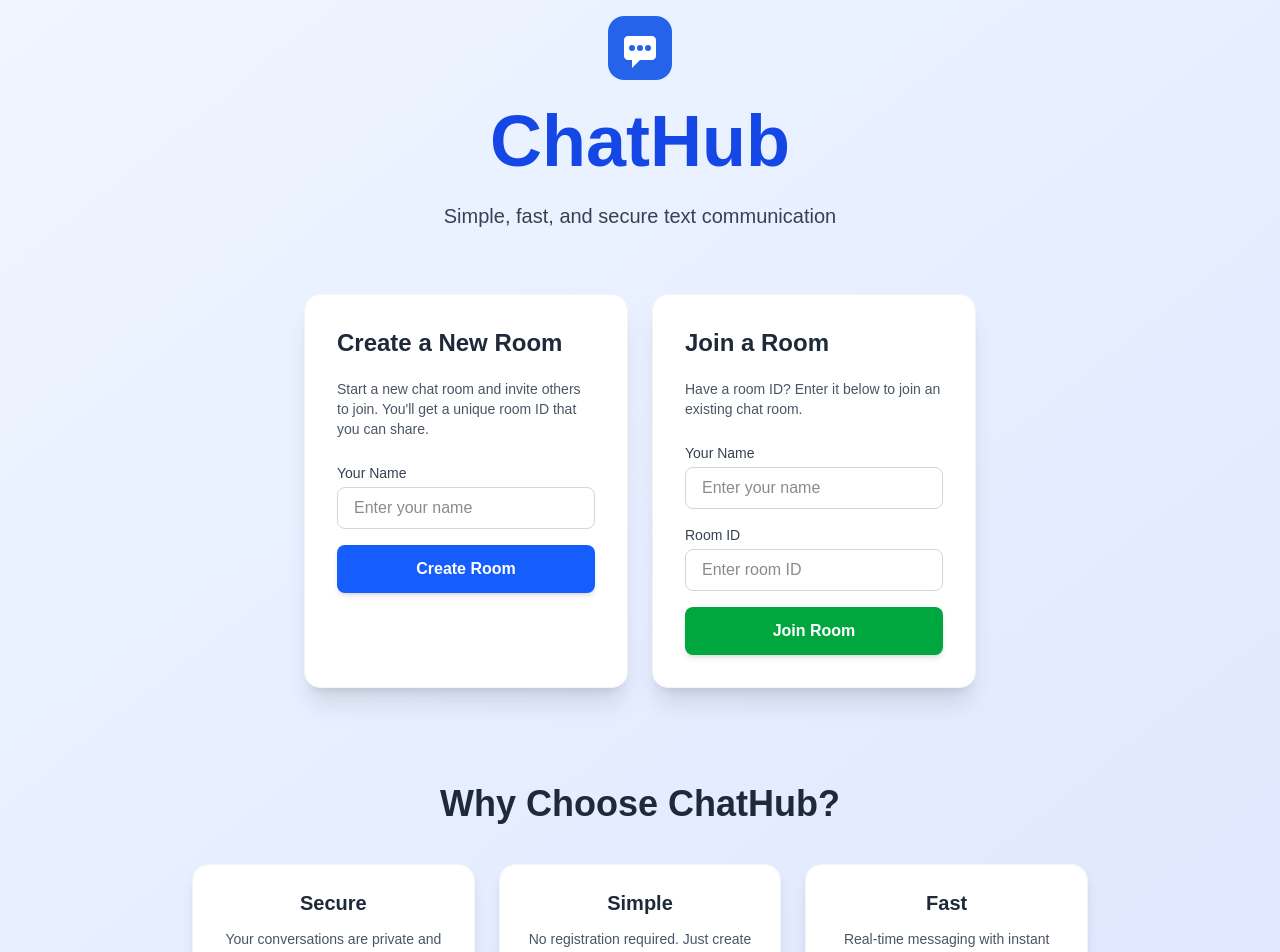
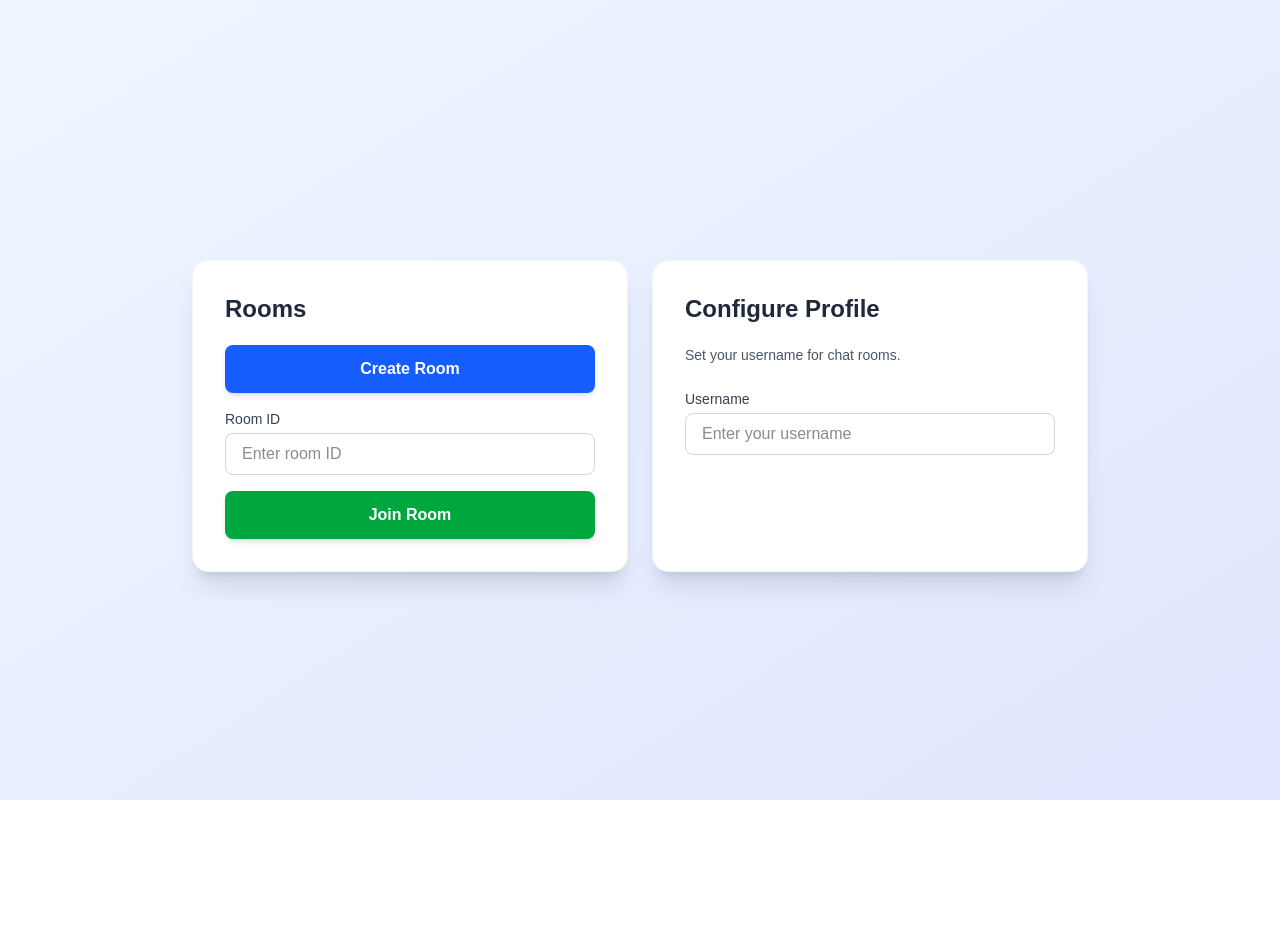
Before and after one commit to SjdnDzikran/gmeet-chat, a Next.js app: page / in a window 1280 px wide. Shown: the top 952 px of the page. After the commit the page ends 800 px from the top, so only its background shows below. Built offline with nearby package versions, Linux system fonts and the light colour scheme.

Commit message:
new landing page layout

```diff
--- a/src/app/page.tsx
+++ b/src/app/page.tsx
@@ -7,7 +7,9 @@ export default function Home() {
   const router = useRouter();
   const [roomId, setRoomId] = useState("");
   const [name, setName] = useState("");
-  const [joinError, setJoinError] = useState("");
+  const [usernameError, setUsernameError] = useState("");
+  const [roomError, setRoomError] = useState("");
+
 
   // Function to generate a random room ID
   const generateRoomId = () => {
@@ -16,8 +18,10 @@ export default function Home() {
 
   // Function to create a new room
   const createRoom = () => {
+    setUsernameError(""); // Clear previous errors
+    setRoomError(""); // Clear previous errors
     if (!name.trim()) {
-      setJoinError("Please enter your name");
+      setUsernameError("Please enter your username");
       return;
     }
 
@@ -28,14 +32,16 @@ export default function Home() {
   // Function to join an existing room
   const joinRoom = (e: React.FormEvent) => {
     e.preventDefault();
+    setUsernameError(""); // Clear previous errors
+    setRoomError(""); // Clear previous errors
 
     if (!name.trim()) {
-      setJoinError("Please enter your name");
+      setUsernameError("Please enter your username");
       return;
     }
 
     if (!roomId.trim()) {
-      setJoinError("Please enter a room ID");
+      setRoomError("Please enter a room ID");
       return;
     }
 
@@ -45,79 +51,20 @@ export default function Home() {
   return (
     <div className="min-h-screen flex flex-col items-center justify-center bg-gradient-to-br from-blue-50 to-indigo-100 dark:from-gray-900 dark:to-gray-800 p-4">
       <div className="w-full max-w-4xl mx-auto">
-        {/* Header */}
-        <header className="text-center mb-16">
-          <div className="flex justify-center mb-4">
-            <img src="/chathub-logo.svg" alt="ChatHub Logo" className="h-16 w-16" />
-          </div>
-          <h1 className="text-5xl md:text-7xl font-bold text-blue-700 dark:text-blue-300 mb-4 leading-tight">
-            ChatHub
-          </h1>
-          <p className="text-lg md:text-xl text-gray-700 dark:text-gray-300 max-w-prose mx-auto">
-            Simple, fast, and secure text communication
-          </p>
-        </header>
-
         {/* Main content */}
-        <div className="w-full max-w-2xl mx-auto grid md:grid-cols-2 gap-6 mt-8">
-          {/* Left column - Create room */}
+        <div className="w-full max-w-4xl mx-auto grid md:grid-cols-2 gap-6 mt-8">
+          {/* Left column - Create/Join room */}
           <div className="bg-white dark:bg-gray-800 rounded-2xl shadow-xl p-8 border border-gray-100 dark:border-gray-700 transform transition-transform hover:scale-[1.02] duration-300">
             <h2 className="text-2xl font-bold text-gray-800 dark:text-white mb-5">
-              Create a New Room
+              Rooms
             </h2>
-            <p className="text-gray-600 dark:text-gray-300 mb-6 text-sm">
-              Start a new chat room and invite others to join. You'll get a unique
-              room ID that you can share.
-            </p>
-            <div className="mb-4">
-              <label
-                htmlFor="create-name"
-                className="block text-sm font-medium text-gray-700 dark:text-gray-300 mb-1"
-              >
-                Your Name
-              </label>
-              <input
-                type="text"
-                id="create-name"
-                className="w-full px-4 py-2 border border-gray-300 dark:border-gray-600 rounded-lg focus:ring-2 focus:ring-blue-500 focus:border-blue-500 dark:bg-gray-700 dark:text-white text-base"
-                placeholder="Enter your name"
-                value={name}
-                onChange={(e) => setName(e.target.value)}
-              />
-            </div>
             <button
               onClick={createRoom}
-              className="w-full bg-blue-600 hover:bg-blue-700 text-white font-semibold py-3 px-4 rounded-lg transition-all duration-300 ease-in-out transform hover:-translate-y-1 shadow-md hover:shadow-lg"
+              className="w-full bg-blue-600 hover:bg-blue-700 text-white font-semibold py-3 px-4 rounded-lg transition-all duration-300 ease-in-out transform hover:-translate-y-1 shadow-md hover:shadow-lg mb-4"
             >
               Create Room
             </button>
-          </div>
-
-          {/* Right column - Join room */}
-          <div className="bg-white dark:bg-gray-800 rounded-2xl shadow-xl p-8 border border-gray-100 dark:border-gray-700 transform transition-transform hover:scale-[1.02] duration-300">
-            <h2 className="text-2xl font-bold text-gray-800 dark:text-white mb-5">
-              Join a Room
-            </h2>
-            <p className="text-gray-600 dark:text-gray-300 mb-6 text-sm">
-              Have a room ID? Enter it below to join an existing chat room.
-            </p>
             <form onSubmit={joinRoom}>
-              <div className="mb-4">
-                <label
-                  htmlFor="join-name"
-                  className="block text-sm font-medium text-gray-700 dark:text-gray-300 mb-1"
-                >
-                  Your Name
-                </label>
-                <input
-                  type="text"
-                  id="join-name"
-                  className="w-full px-4 py-2 border border-gray-300 dark:border-gray-600 rounded-lg focus:ring-2 focus:ring-blue-500 focus:border-blue-500 dark:bg-gray-700 dark:text-white text-base"
-                  placeholder="Enter your name"
-                  value={name}
-                  onChange={(e) => setName(e.target.value)}
-                />
-              </div>
               <div className="mb-4">
                 <label
                   htmlFor="room-id"
@@ -134,8 +81,8 @@ export default function Home() {
                   onChange={(e) => setRoomId(e.target.value)}
                 />
               </div>
-              {joinError && (
-                <p className="text-red-500 text-sm mb-4">{joinError}</p>
+              {roomError && (
+                <p className="text-red-500 text-sm mb-4">{roomError}</p>
               )}
               <button
                 type="submit"
@@ -145,38 +92,34 @@ export default function Home() {
               </button>
             </form>
           </div>
-        </div>
 
-        {/* Features section */}
-        <div className="w-full max-w-4xl mx-auto mt-16 md:mt-24">
-          <h2 className="text-3xl md:text-4xl font-extrabold text-center text-gray-800 dark:text-white mb-10">
-            Why Choose ChatHub?
-          </h2>
-          <div className="grid grid-cols-1 md:grid-cols-3 gap-6">
-            <div className="bg-white dark:bg-gray-800 rounded-2xl shadow-lg p-6 text-center border border-gray-100 dark:border-gray-700 transform transition-transform hover:scale-[1.02] duration-300">
-              <h3 className="text-xl font-bold text-gray-800 dark:text-white mb-3">
-                Secure
-              </h3>
-              <p className="text-gray-600 dark:text-gray-300 text-sm">
-                Your conversations are private and secure. We don't store any chat data.
-              </p>
+          {/* Right column - Profile configuration */}
+          <div className="bg-white dark:bg-gray-800 rounded-2xl shadow-xl p-8 border border-gray-100 dark:border-gray-700 transform transition-transform hover:scale-[1.02] duration-300">
+            <h2 className="text-2xl font-bold text-gray-800 dark:text-white mb-5">
+              Configure Profile
+            </h2>
+            <p className="text-gray-600 dark:text-gray-300 mb-6 text-sm">
+              Set your username for chat rooms.
+            </p>
+            <div className="mb-4">
+              <label
+                htmlFor="profile-name"
+                className="block text-sm font-medium text-gray-700 dark:text-gray-300 mb-1"
+              >
+                Username
+              </label>
+              <input
+                type="text"
+                id="profile-name"
+                className="w-full px-4 py-2 border border-gray-300 dark:border-gray-600 rounded-lg focus:ring-2 focus:ring-blue-500 focus:border-blue-500 dark:bg-gray-700 dark:text-white text-base"
+                placeholder="Enter your username"
+                value={name}
+                onChange={(e) => setName(e.target.value)}
+              />
             </div>
-            <div className="bg-white dark:bg-gray-800 rounded-2xl shadow-lg p-6 text-center border border-gray-100 dark:border-gray-700 transform transition-transform hover:scale-[1.02] duration-300">
-              <h3 className="text-xl font-bold text-gray-800 dark:text-white mb-3">
-                Simple
-              </h3>
-              <p className="text-gray-600 dark:text-gray-300 text-sm">
-                No registration required. Just create a room and start chatting instantly.
-              </p>
-            </div>
-            <div className="bg-white dark:bg-gray-800 rounded-2xl shadow-lg p-6 text-center border border-gray-100 dark:border-gray-700 transform transition-transform hover:scale-[1.02] duration-300">
-              <h3 className="text-xl font-bold text-gray-800 dark:text-white mb-3">
-                Fast
-              </h3>
-              <p className="text-gray-600 dark:text-gray-300 text-sm">
-                Real-time messaging with instant delivery. No delays or lag.
-              </p>
-            </div>
+            {usernameError && (
+              <p className="text-red-500 text-sm mb-4">{usernameError}</p>
+            )}
           </div>
         </div>
       </div>
```
